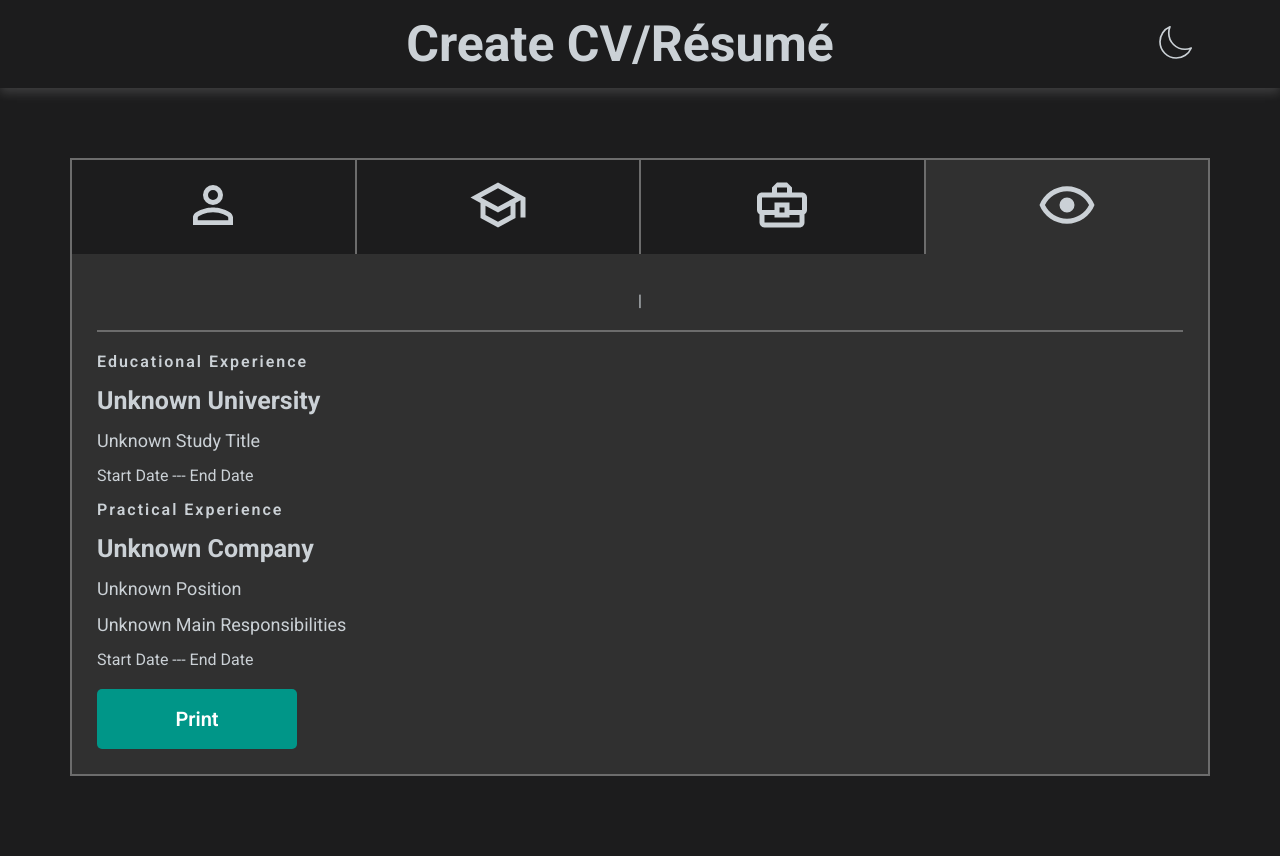
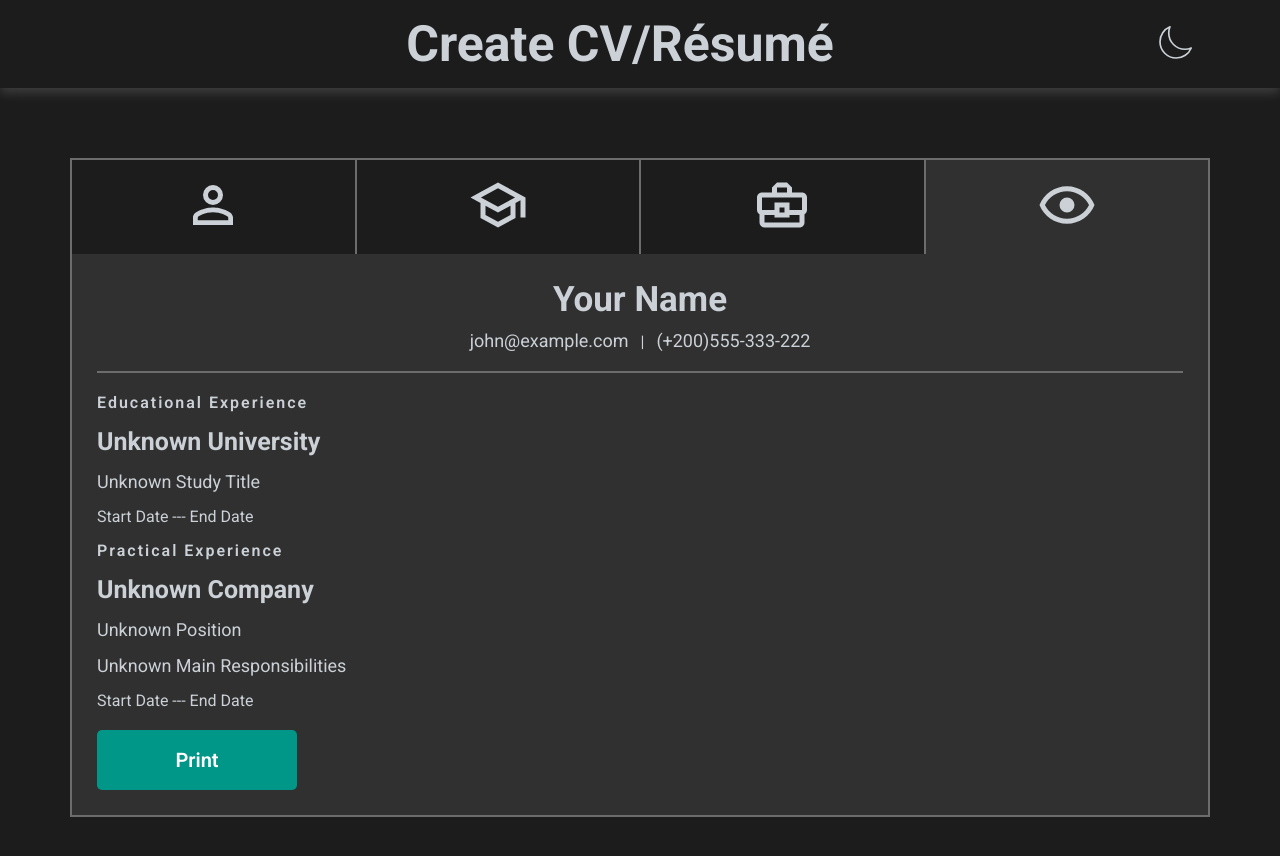
Before and after one commit to AbuEisha/odin-courses-projects, a React (Vite) app: page / in a window 1280 px wide. Both pictures are taken after a click on the item 1066 px from the left and 206 px from the top of the page. Shown: the top 856 px of the page. Built offline with nearby package versions, Linux system fonts and the light colour scheme.

Commit message:
Upload All Project Files

```diff
--- a/src/components/Preview.jsx
+++ b/src/components/Preview.jsx
@@ -3,8 +3,9 @@ export default function Preview({ general, education, experience }) {
     <>
       <div className="preview">
         <div className="general-info">
-          <h3>{general.name}</h3>
-          <span>{general.email}</span> | <span>{general.phone}</span>
+          <h3>{general.name || "Your Name"}</h3>
+          <span>{general.email || "john@example.com"}</span> |{" "}
+          <span>{general.phone || "(+200)555-333-222"}</span>
         </div>
         <h4>Educational Experience</h4>
         <h3>{education.schoolName || "Unknown University"}</h3>
```
